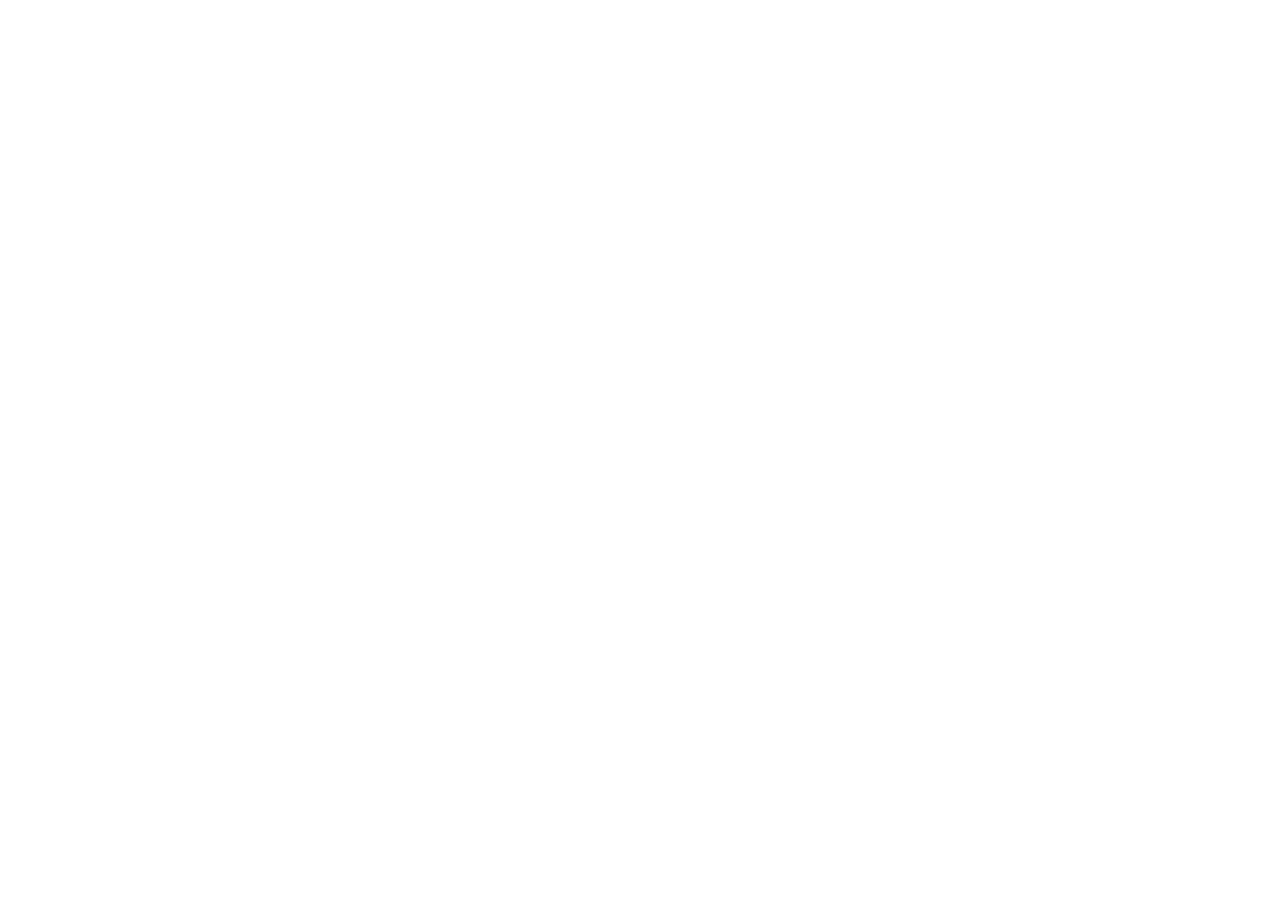
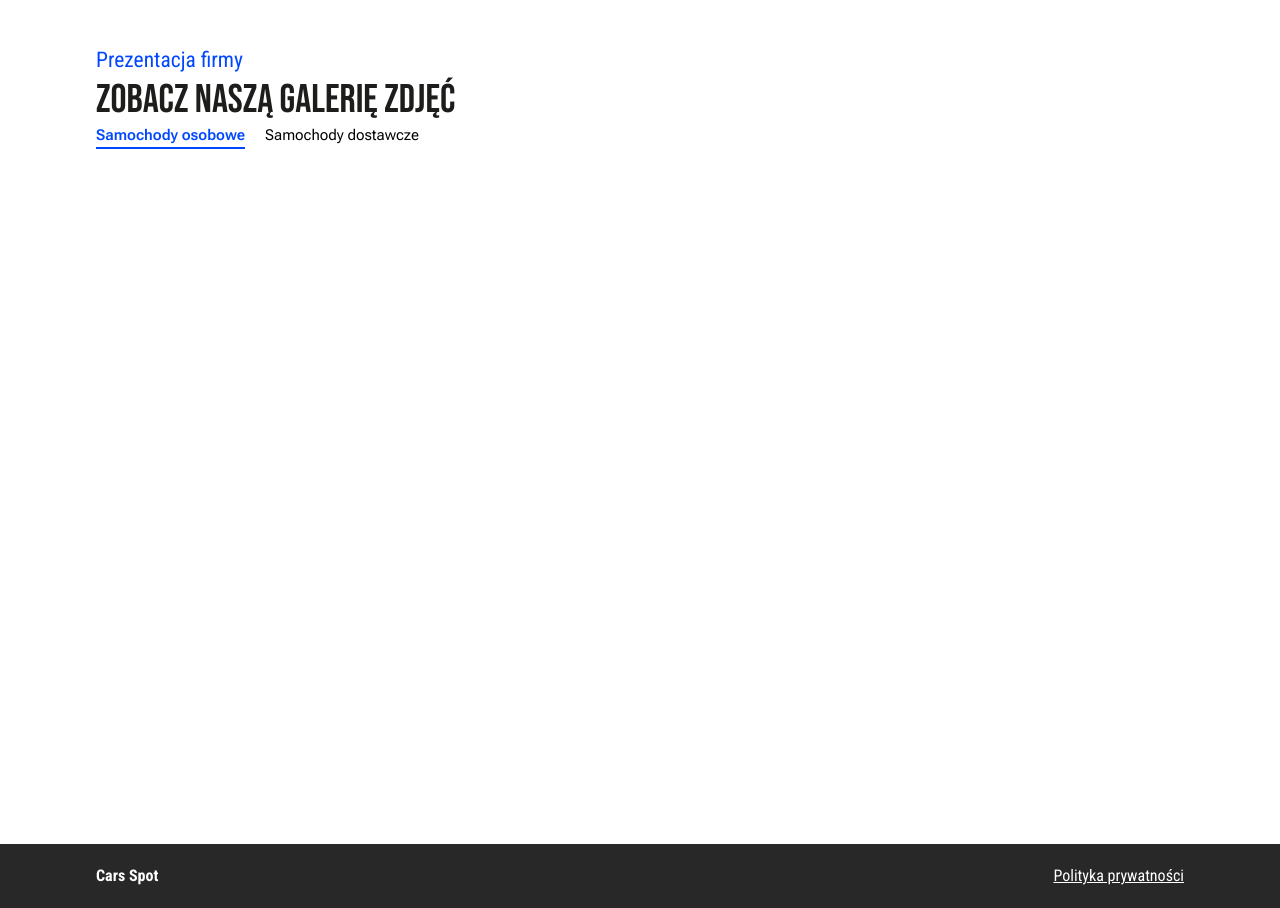
Before and after one commit to Slowikxx/cars_spot_recruitment, a React (Vite) app: page / in a window 1280 px wide. Shown: the part 900-1808 px from the top of the page. Before the commit the page ends 803 px from the top, so only its background shows below. Built offline with nearby package versions, Linux system fonts and the light colour scheme.

Commit message:
- started working on gallery component - created footer component

```diff
--- a/src/App.tsx
+++ b/src/App.tsx
@@ -1,11 +1,16 @@
-import { HeroSection, Navigation } from './components';
+import { HeroSection, Navigation, Gallery, Footer } from './components';
 
 const App = () => {
 	return (
-		<main className="sm:px-24 px-6 h-full w-full">
-			<Navigation />
-			<HeroSection />
-		</main>
+		<>
+			<main className="sm:px-24 px-6 h-full w-full">
+				<Navigation />
+				<HeroSection />
+				<Gallery />
+			</main>
+
+			<Footer />
+		</>
 	);
 };
 
--- /dev/null
+++ b/src/components/Footer.tsx
@@ -0,0 +1,15 @@
+const Footer = () => {
+	return (
+		<footer className="bg-gray-200 flex flex-row justify-between w-full h-16 items-center sm:px-24 px-6 ">
+			<p className="font-robotoCondensed font-bold text-base text-center text-white">
+				Cars Spot
+			</p>
+
+			<a className="font-robotoCondensed font-normal text-base text-center underline text-white cursor-pointer">
+				Polityka prywatności
+			</a>
+		</footer>
+	);
+};
+
+export default Footer;
--- /dev/null
+++ b/src/components/Gallery.tsx
@@ -0,0 +1,41 @@
+import { useState } from 'react';
+
+const Gallery = () => {
+	const [carFilter, setCarFilter] = useState<string>('passenger');
+	return (
+		<div className="h-[100vh]">
+			<div>
+				<p className="text-dark-blue font-normal font-robotoCondensed text-[21.5px] leading-[32.25px]">
+					Prezentacja firmy
+				</p>
+				<h1 className="font-bebasNeue font-normal text-[40px] leading-[48px] text-gray-100">
+					ZOBACZ NASZĄ GALERIĘ ZDJĘĆ
+				</h1>
+				<div className="flex flex-row gap-5">
+					<p
+						onClick={() => setCarFilter('passenger')}
+						className={`font-robotoFlex text-[15px] leading-[22.5px] ${
+							carFilter === 'passenger'
+								? 'font-semibold text-dark-blue border-b-2 border-dark-blue'
+								: 'font-normal text-black'
+						} cursor-pointer hover:border-b-2 hover:border-dark-blue hover:text-dark-blue`}
+					>
+						Samochody osobowe
+					</p>
+					<p
+						onClick={() => setCarFilter('delivery')}
+						className={`font-robotoFlex text-[15px] leading-[22.5px] ${
+							carFilter === 'delivery'
+								? 'font-semibold text-dark-blue border-b-2 border-dark-blue'
+								: 'font-normal text-black'
+						} cursor-pointer hover:border-b-2 hover:border-dark-blue hover:text-dark-blue`}
+					>
+						Samochody dostawcze
+					</p>
+				</div>
+			</div>
+		</div>
+	);
+};
+
+export default Gallery;
--- a/src/components/HeroSection.tsx
+++ b/src/components/HeroSection.tsx
@@ -1,12 +1,11 @@
-import React from 'react';
 import CustomButton from './CustomButton';
 import cars from '../assets/Removal-575.png';
 
 const HeroSection = () => {
 	return (
-		<div className="flex items-center flex-row justify-between px-4 mt-16">
-			<div className="flex flex-col gap-12">
-				<h1 className="font-bebasNeue text-[76.29px] leading-[83.92px] font-normal whitespace-pre-line">
+		<div className="flex flex-row justify-between px-4 h-[100vh] mt-16">
+			<div className="flex flex-col sm:gap-12 gap-8">
+				<h1 className="font-bebasNeue sm:text-[76.29px] text-4xl sm:leading-[83.92px] font-normal whitespace-pre-line">
 					SPRZEDAJEMY SAMOCHODY{'\n'}Z EUROPY
 				</h1>
 				<p className="font-robotoCondensed font-normal text-base whitespace-pre-line">
@@ -28,8 +27,8 @@
 			<div>
 				<img
 					src={cars}
-					alt="three-cars"
-					className="absolute right-0 w-[1200px]"
+					alt="three-cars-hero-img"
+					className="absolute right-0 w-[1200px] lg:-bottom-20 bottom-16"
 				/>
 			</div>
 		</div>
--- /dev/null
+++ b/src/components/Information.tsx
@@ -0,0 +1,7 @@
+import React from 'react';
+
+const Information = () => {
+	return <div>Information</div>;
+};
+
+export default Information;
--- a/src/components/index.ts
+++ b/src/components/index.ts
@@ -1,5 +1,7 @@
 import Navigation from './Navigation';
 import CustomButton from './CustomButton';
 import HeroSection from './HeroSection';
+import Gallery from './Gallery';
+import Footer from './Footer';
 
-export { Navigation, CustomButton, HeroSection };
+export { Navigation, CustomButton, HeroSection, Gallery, Footer };
```
